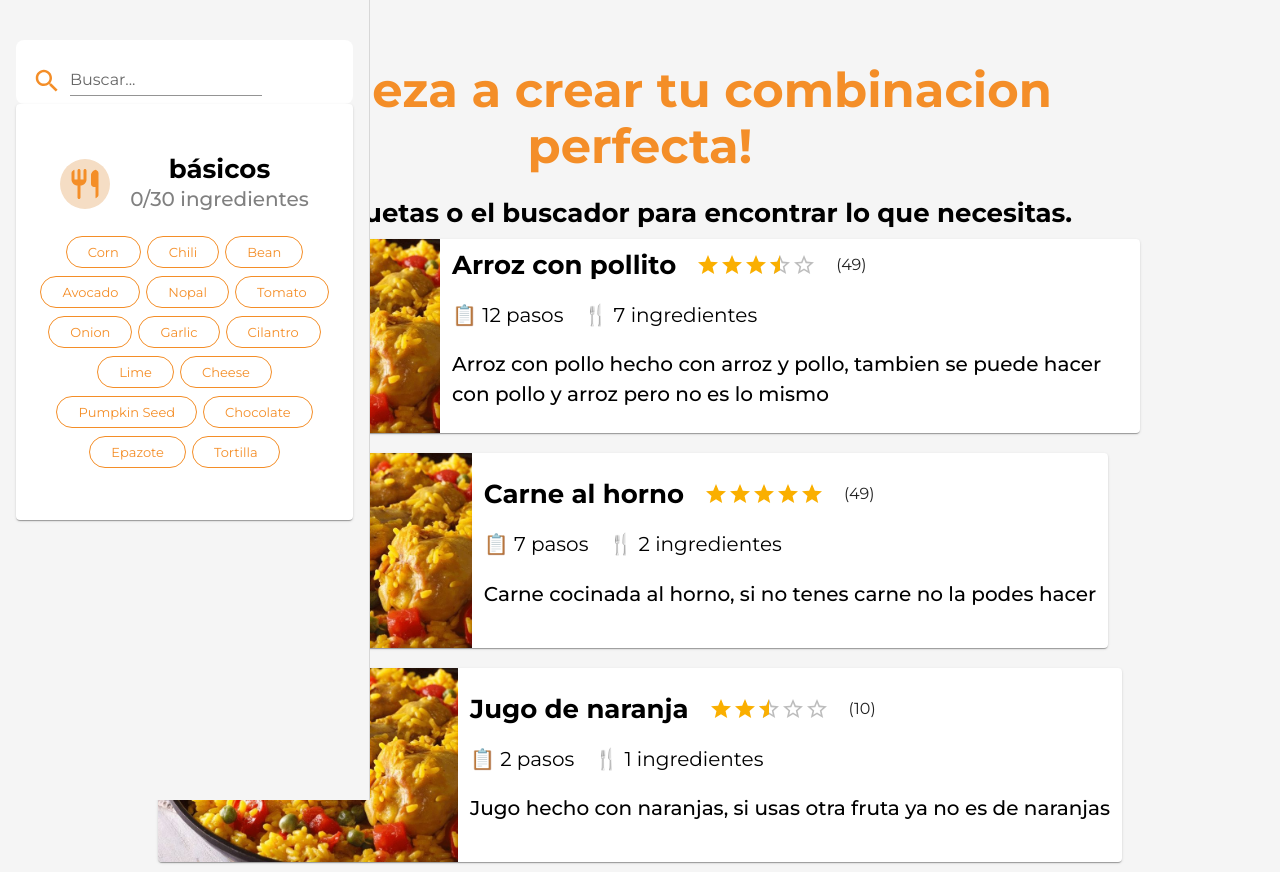
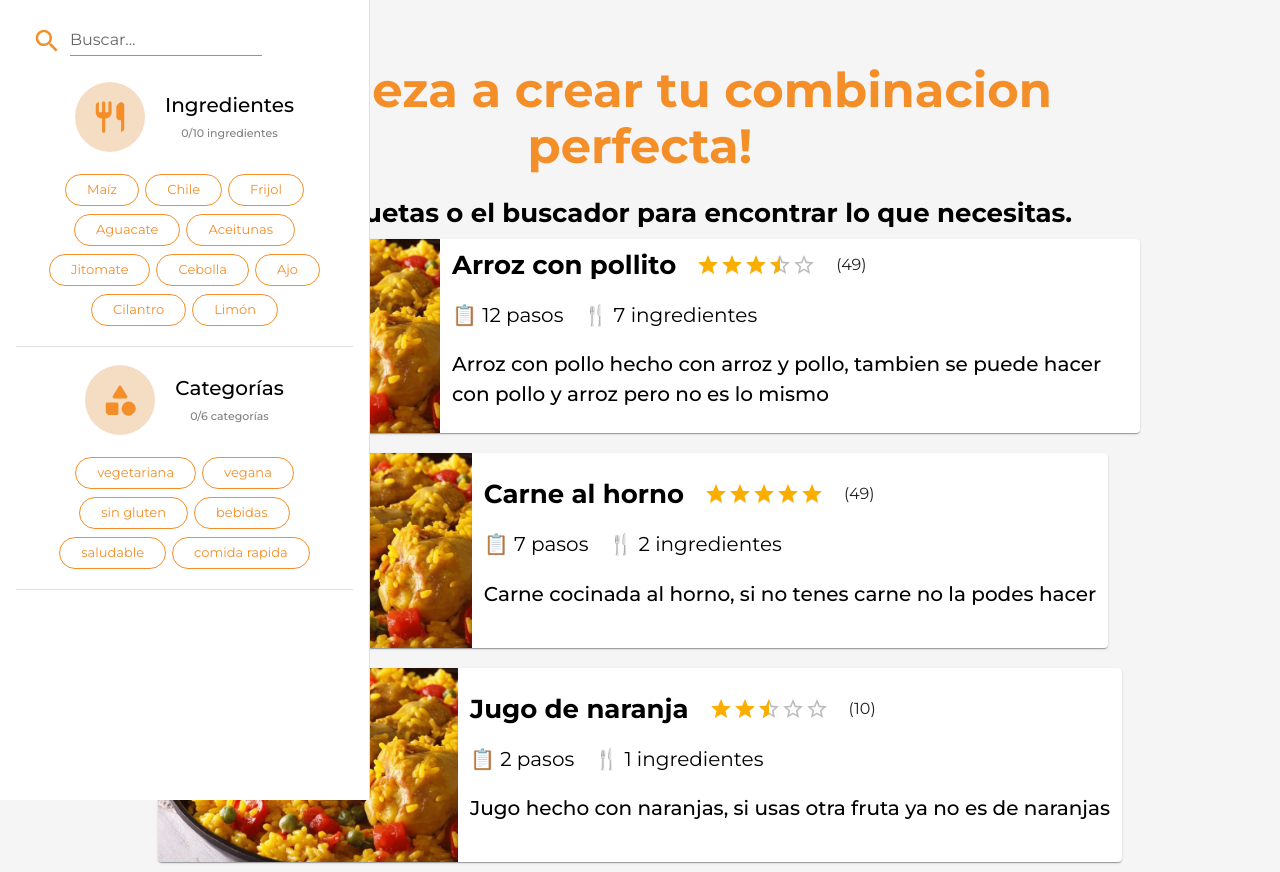
Before and after one commit to anavarro81/buscador-recetas, a Next.js app in the folder client/: page / in a window 1280 px wide. Built offline with nearby package versions, Linux system fonts and the light colour scheme.

Commit message:
feat: refactorización del componente FilterBox para aceptar elementos dinámicos e icono; actualización de estilos para mejorar el diseño del Sidebar

```diff
--- a/client/src/Components/FilterBox/FilterBox.tsx
+++ b/client/src/Components/FilterBox/FilterBox.tsx
@@ -1,15 +1,6 @@
-import { Box, Card, Chip, styled, Typography } from "@mui/material";
-
-import RestaurantRoundedIcon from "@mui/icons-material/RestaurantRounded";
+import { Box, Card, Chip, Divider, styled, Typography } from "@mui/material";
 import theme from "@/theme/theme";
 
-const StyledIcon = styled(RestaurantRoundedIcon)`
-    font-size: 50px;
-    color: ${theme.palette.primary.main};
-    background-color: ${theme.palette.secondary.main};
-    border-radius: 50%;
-    padding: 7px;
-`;
 const TagsStyle = styled(Box)`
     display: flex;
     justify-content: center;
@@ -36,39 +27,51 @@ const StyledTextHeader = styled(Box)`
     text-align: center;
 `;
 
-const Ingredients = [
-    { id: 1, name: "Corn" },
-    { id: 2, name: "Chili" },
-    { id: 3, name: "Bean" },
-    { id: 4, name: "Avocado" },
-    { id: 5, name: "Nopal" },
-    { id: 6, name: "Tomato" },
-    { id: 7, name: "Onion" },
-    { id: 8, name: "Garlic" },
-    { id: 9, name: "Cilantro" },
-    { id: 10, name: "Lime" },
-    { id: 11, name: "Cheese" },
-    { id: 12, name: "Pumpkin Seed" },
-    { id: 13, name: "Chocolate" },
-    { id: 14, name: "Epazote" },
-    { id: 15, name: "Tortilla" },
-];
+type FilterBoxProps = {
+    title: string;
+    subtitle: string;
+    items: { id: number; name: string }[];
+    Icon: React.ElementType; // Componente del ícono que usará la tarjeta
+};
 
-export const FilterBox = () => {
+export const FilterBox: React.FC<FilterBoxProps> = ({
+    title,
+    subtitle,
+    items,
+    Icon,
+}) => {
     return (
-        <Card sx={{ maxWidth: "330", py: 5 }}>
+        <>
+            <Card
+                sx={{
+                    maxWidth: "330",
+
+                    py: 1,
+
+                    borderRadius: 2,
+                    boxShadow: "none",
+                }}
+            >
                 <StyledCardHeader>
-                <StyledIcon />
+                    <Icon
+                        sx={{
+                            fontSize: 70,
+                            color: "primary.main",
+                            backgroundColor: "secondary.main",
+                            borderRadius: "50%",
+                            padding: 2,
+                        }}
+                    />
                     <StyledTextHeader>
-                    <Typography variant="h3">básicos</Typography>
-                    <Typography sx={{ color: "gray" }} variant="body1">
-                        0/30 ingredientes
+                        <Typography variant="body1">{title}</Typography>
+                        <Typography variant="caption" sx={{ color: "gray" }}>
+                            {subtitle}
                         </Typography>
                     </StyledTextHeader>
                 </StyledCardHeader>
 
                 <TagsStyle>
-                {Ingredients.map(({ id, name }) => (
+                    {items.map(({ id, name }) => (
                         <ChipStyle
                             key={id}
                             className="mt-5"
@@ -79,5 +82,7 @@ export const FilterBox = () => {
                     ))}
                 </TagsStyle>
             </Card>
+            <Divider />
+        </>
     );
 };
--- a/client/src/app/page.tsx
+++ b/client/src/app/page.tsx
@@ -1,8 +1,8 @@
 "use client";
 import { RecipeCard, FilterBox } from "@/Components";
 import theme from "@/theme/theme";
-import { AccountCircle } from "@mui/icons-material";
 import SearchIcon from "@mui/icons-material/Search";
+import RestaurantRoundedIcon from "@mui/icons-material/RestaurantRounded";
 import {
     Box,
     Container,
@@ -20,8 +20,6 @@ const PageContainer = styled(Container)({
     minHeight: "100vh",
     backgroundColor: "whitesmoke",
 });
-
-const Sidebar = styled(Drawer)({});
 
 const recetas = [
     {
@@ -53,6 +51,28 @@ const recetas = [
     },
 ];
 
+const ingredientes = [
+    { id: 1, name: "Maíz" },
+    { id: 2, name: "Chile" },
+    { id: 3, name: "Frijol" },
+    { id: 4, name: "Aguacate" },
+    { id: 5, name: "Aceitunas" },
+    { id: 6, name: "Jitomate" },
+    { id: 7, name: "Cebolla" },
+    { id: 8, name: "Ajo" },
+    { id: 9, name: "Cilantro" },
+    { id: 10, name: "Limón" },
+];
+
+const categorias = [
+    { id: 1, name: "vegetariana" },
+    { id: 2, name: "vegana" },
+    { id: 3, name: "sin gluten" },
+    { id: 4, name: "bebidas" },
+    { id: 5, name: "saludable" },
+    { id: 6, name: "comida rapida" },
+];
+
 export default function Home() {
     return (
         <PageContainer>
@@ -60,11 +80,14 @@ export default function Home() {
                 sx={{
                     width: 370,
                     flexShrink: 0,
-
+                    boxShadow: "2px 2px 2px black",
+                    my: 0,
+                    "& .MuiBox-root": {
+                        my: 0,
+                    },
                     "& .MuiDrawer-paper": {
                         width: 370,
                         boxSizing: "border-box",
-                        backgroundColor: "whiteSmoke",
                     },
                 }}
                 variant="permanent"
@@ -100,7 +123,22 @@ export default function Home() {
                         />
                     </Box>
 
-                    <FilterBox />
+                    <FilterBox
+                        title="Ingredientes"
+                        subtitle="0/10 ingredientes"
+                        items={ingredientes} // Pasamos los ingredientes aquí
+                        Icon={RestaurantRoundedIcon}
+                    />
+
+                    <FilterBox
+                        title="Categorías"
+                        subtitle="0/6 categorías"
+                        items={categorias} // Pasamos las categorías aquí
+                        Icon={
+                            require("@mui/icons-material/CategoryRounded")
+                                .default
+                        }
+                    />
                 </Box>
             </Drawer>
 
--- a/client/src/theme/theme.ts
+++ b/client/src/theme/theme.ts
@@ -95,6 +95,14 @@ const customTypography = {
       fontSize: pxToRem(20),
     },
   },
+  caption:{
+    fontSize: pxToRem(11),
+    color: "#000",
+    fontWeight: 500,
+    [theme.breakpoints.up("md")]: {
+      fontSize: pxToRem(11),
+    },
+  }
 };
 
 if (theme?.components?.MuiTypography) {
```
Lines whose indentation alone changed are shown as unchanged.
